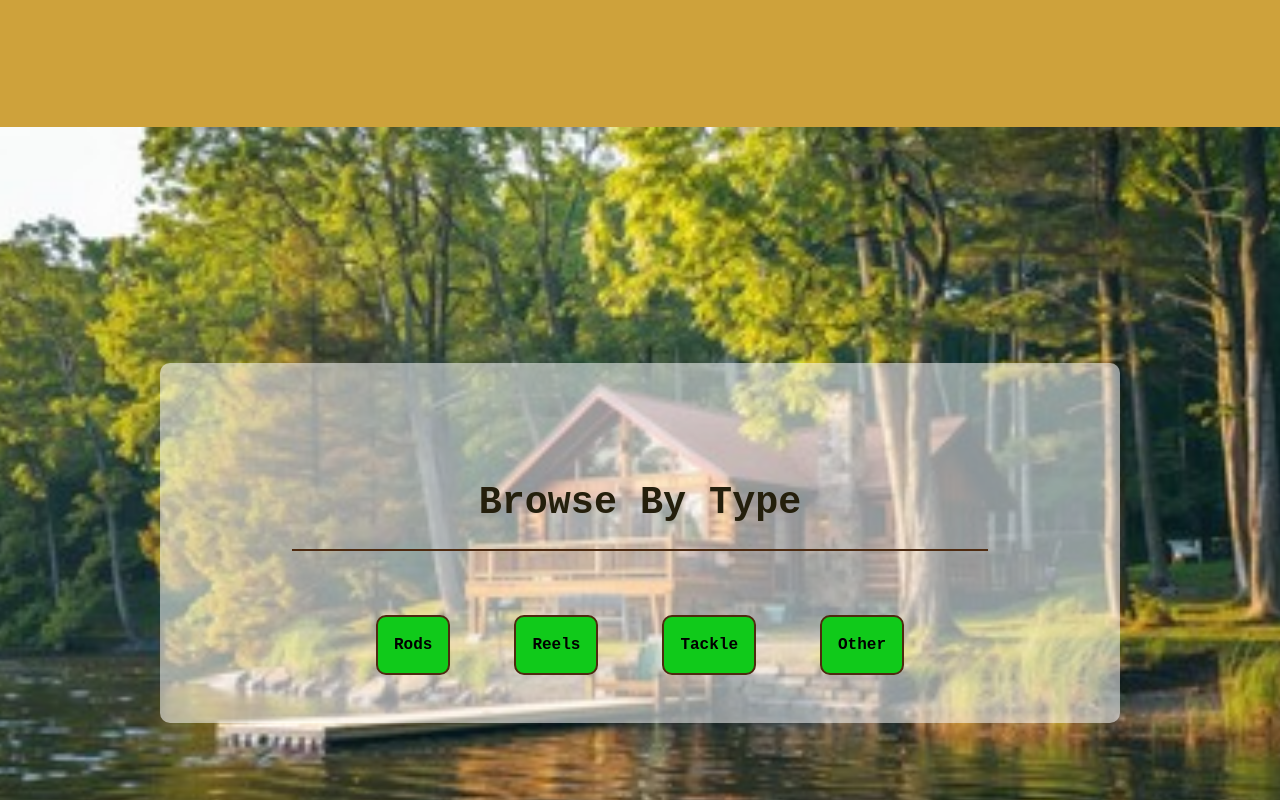
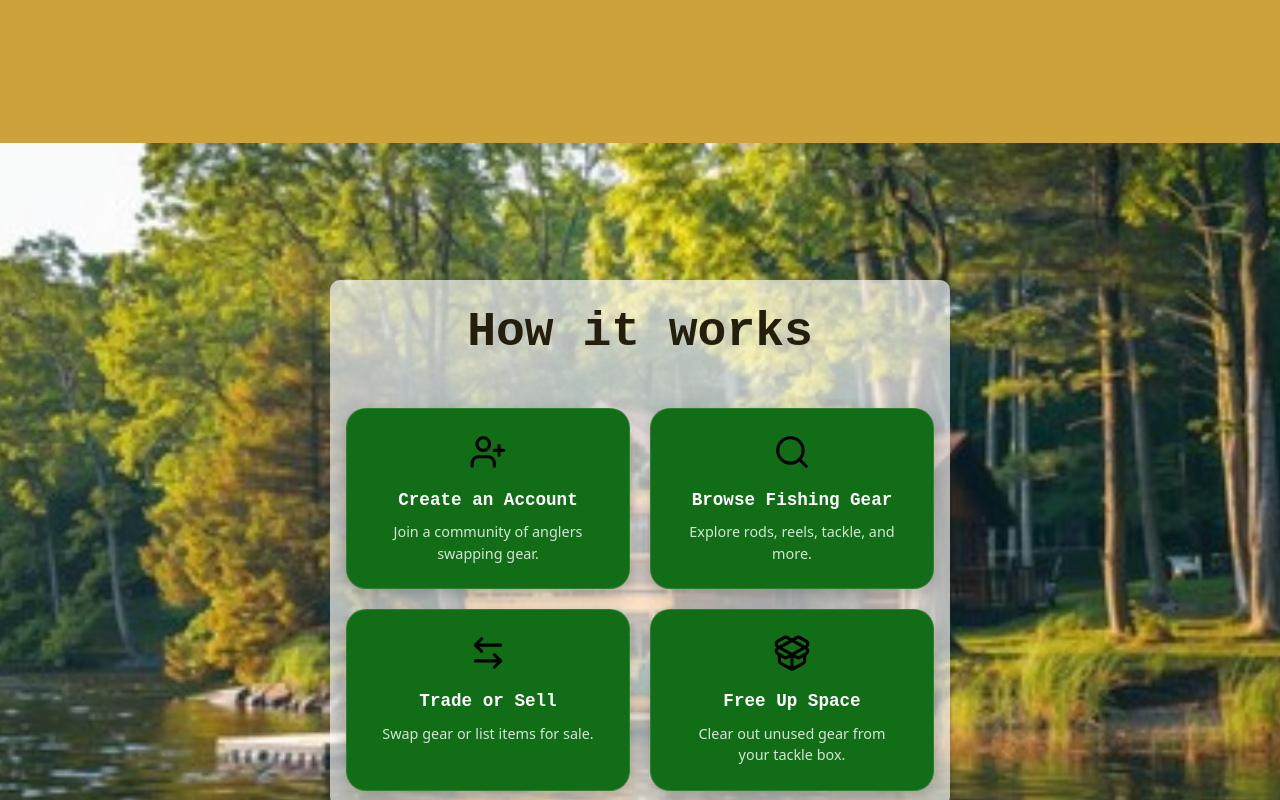
Before and after one commit to Bradley-Prokop/TackleSwap, a React (Vite) app: page / in a window 1280 px wide. Shown: the part 1260-2060 px from the top of the page. Built offline with nearby package versions, Linux system fonts and the light colour scheme; no server answers.

Commit message:
Redesign and polish early-stage homepage UI

```diff
--- a/package.json
+++ b/package.json
@@ -11,6 +11,7 @@
   },
   "dependencies": {
     "firebase": "^12.12.1",
+    "lucide-react": "^1.16.0",
     "react": "^19.2.5",
     "react-dom": "^19.2.5",
     "react-router-dom": "^7.14.2"
--- a/src/components/footer/Footer.css
+++ b/src/components/footer/Footer.css
@@ -4,7 +4,6 @@
     justify-content: center;
     align-items: center;
     text-align: center;
-    margin-top: 10%;
     min-height: clamp(60px, 8vh, 100px);
     padding: 0.5rem 3rem;
 }
--- a/src/pages/views/Home.css
+++ b/src/pages/views/Home.css
@@ -18,11 +18,6 @@
   background-repeat: no-repeat;
   width: 100%;
   min-height: 100vh;
-}
-
-.home-search-bar-container {
-  width: 50%;
-  margin-top: 1rem;
 }
 
 .home-hero {
@@ -51,7 +46,8 @@
 }
 
 .home-our-misson-container {
-  margin-top: 5rem;
+  margin-top: 6rem;
+  margin-bottom: 6rem;
   text-align: center;
 }
 
@@ -83,67 +79,145 @@
   padding: 0 1rem;
 }
 
-.home-browse-by-type-contianer {
+.home-how-it-works-container{
+  width: 100%;
+  height: 100vh;
+
   display: flex;
   flex-direction: column;
   justify-content: center;
   align-items: center;
-  margin-top: 6rem;
-  text-align: center;
-  background-image: url("../../assets/cabin.jpg");
+
+
+  background-image: url('../../assets/cabin.jpg');
   background-size: cover;
   background-position: center;
   background-repeat: no-repeat;
-  width: 100%;
-  min-height: 100vh;
 }
 
-.browse-by-type-content-background {
+.home-how-it-works-inner-container{
+  width: 50%;
+  background-color: rgba(255, 255, 255, 0.664);
+  border-radius: 10px;
+  text-align: center;
+  padding: 1rem 1rem;
+}
+
+.home-how-it-works-title{
+  font-family: var(--title);
+  color: var(--text);
+}
+
+.home-how-it-works-container {
+  width: 100%;
+  padding: 4rem 1.25rem;
+
+  background-color: #081018;
+}
+
+.home-how-it-works-inner-container {
+  max-width: 1200px;
+  margin: 0 auto;
+}
+
+.home-how-it-works-title {
+  font-family: var(--title);
+  font-size: clamp(1.8rem, 4vw, 3rem);
+
+  text-align: center;
+
+  margin-bottom: 2.5rem;
+
+  color: var(--text);
+}
+
+.home-how-it-works-list-container {
+  display: grid;
+
+  grid-template-columns: repeat(auto-fit, minmax(200px, 1fr));
+
+  gap: 1.25rem;
+
+  width: 100%;
+}
+
+.home-how-it-works-list-item {
   display: flex;
   flex-direction: column;
-  width: 75%;
   align-items: center;
 
-  background-color: rgba(255, 255, 255, 0.541);
-  margin-top: 2rem;
+  text-align: center;
 
-  padding: 1rem;
-  border-radius: 10px;
+  padding: 1.5rem 1.25rem;
+
+  border-radius: 20px;
+
+  /* lighter gray */
+  background: var(--primary);
+
+  border: 1px solid rgba(255, 255, 255, 0.12);
+
+  box-shadow: 0 6px 18px rgba(0, 0, 0, 0.25);
+
+  transition: transform 0.2s ease,
+              box-shadow 0.2s ease,
+              border-color 0.2s ease;
 }
 
-.browse-by-type-title {
-  color: var(--text);
-  font-family: var(--title);
-  font-size: clamp(2rem, 3vw, 4rem);
-  margin-top: 6rem;
+.home-how-it-works-list-item:hover {
+  transform: translateY(-4px);
+
+  border-color: rgba(255, 255, 255, 0.22);
+
+  box-shadow: 0 10px 24px rgba(0, 0, 0, 0.35);
 }
 
-.browse-by-type-hr {
-  width: 75%;
-  margin: auto;
-  margin-top: 1rem;
-  border: 1px solid var(--dark-brown);
+.home-how-it-works-icon {
+  width: 38px;
+  height: 38px;
+
+  margin-bottom: 1rem;
+
+  color: var(--theme-color);
 }
 
-.home-browse-by-type-options {
-  width: 50%;
-  margin-top: 2rem;
-  display: flex;
-  gap: 4rem;
+.home-how-it-works-list-item h3 {
   font-family: var(--title);
-  padding: 2rem 3rem;
-  justify-content: center;
-  border-radius: 10px;
+
+  font-size: 1.1rem;
+
+  margin-bottom: 0.5rem;
+
+  color: #ffffff;
 }
 
-.home-browse-option {
-  background-color: var(--primary-light);
-  border: 2px solid var(--dark-brown);
-  border-radius: 10px;
-  padding: 1rem;
+.home-how-it-works-list-item p {
+  font-size: 0.9rem;
+  line-height: 1.5;
+
+  color: rgba(255, 255, 255, 0.82);
+
+  max-width: 220px;
 }
 
-.home-browse-option-text {
-  color: black;
-  font-weight: bold;
+/* Tablet */
+@media (max-width: 768px) {
+  .home-how-it-works-list-container {
+    grid-template-columns: repeat(2, 1fr);
+  }
 }
+
+/* Mobile */
+@media (max-width: 520px) {
+  .home-how-it-works-container {
+    padding: 3rem 1rem;
+  }
+
+  .home-how-it-works-list-container {
+    grid-template-columns: 1fr;
+  }
+
+  .home-how-it-works-list-item {
+    padding: 1.35rem 1rem;
+  }
+}
--- a/src/pages/views/Home.jsx
+++ b/src/pages/views/Home.jsx
@@ -1,21 +1,20 @@
 import "./Home.css";
-import SearchBar from "../../components/search-bar/SearchBar";
+import { UserPlus, Search, ArrowLeftRight, PackageOpen } from "lucide-react";
 
 export default function Home() {
   return (
     <div className="home-main-container">
+      {/* Hero section */}
       <div className="home-first-image-block">
-        <div className="home-search-bar-container">
-          <SearchBar></SearchBar>
-        </div>
         <div className="home-hero">
-          <h1 className="home-hero-title">Old Gear Piling Up?</h1>
+          <h1 className="home-hero-title">Welcome to Tackle Swap!</h1>
           <p className="home-hero-subtitle">
             Trade, buy, and sell fishing gear with other anglers.
           </p>
         </div>
       </div>
 
+      {/* Mission section */}
       <div className="home-our-misson-container">
         <h1 className="our-mission-title">Our Mission</h1>
         <hr className="our-mission-hr" />
@@ -28,22 +27,42 @@ export default function Home() {
         </p>
       </div>
 
-      <div className="home-browse-by-type-contianer">
-        <div className="browse-by-type-content-background">
-          <h1 className="browse-by-type-title">Browse By Type</h1>
-          <hr className="browse-by-type-hr" />
-          <div className="home-browse-by-type-options">
-            <div className="home-browse-option">
-              <h4 className="home-browse-option-text">Rods</h4>
+      {/* How it works */}
+      <div className="home-how-it-works-container">
+        <div className="home-how-it-works-inner-container">
+          <h1 className="home-how-it-works-title">How it works</h1>
+
+          <div className="home-how-it-works-list-container">
+            <div className="home-how-it-works-list-item">
+              <UserPlus className="home-how-it-works-icon" />
+
+              <h3>Create an Account</h3>
+
+              <p>Join a community of anglers swapping gear.</p>
             </div>
-            <div className="home-browse-option">
-              <h4 className="home-browse-option-text">Reels</h4>
+
+            <div className="home-how-it-works-list-item">
+              <Search className="home-how-it-works-icon" />
+
+              <h3>Browse Fishing Gear</h3>
+
+              <p>Explore rods, reels, tackle, and more.</p>
             </div>
-            <div className="home-browse-option">
-              <h4 className="home-browse-option-text">Tackle</h4>
+
+            <div className="home-how-it-works-list-item">
+              <ArrowLeftRight className="home-how-it-works-icon" />
+
+              <h3>Trade or Sell</h3>
+
+              <p>Swap gear or list items for sale.</p>
             </div>
-            <div className="home-browse-option">
-              <h4 className="home-browse-option-text">Other</h4>
+
+            <div className="home-how-it-works-list-item">
+              <PackageOpen className="home-how-it-works-icon" />
+
+              <h3>Free Up Space</h3>
+
+              <p>Clear out unused gear from your tackle box.</p>
             </div>
           </div>
         </div>
```
Also changed, not shown: 1 other file (tests, documents, lock files or other folders).
